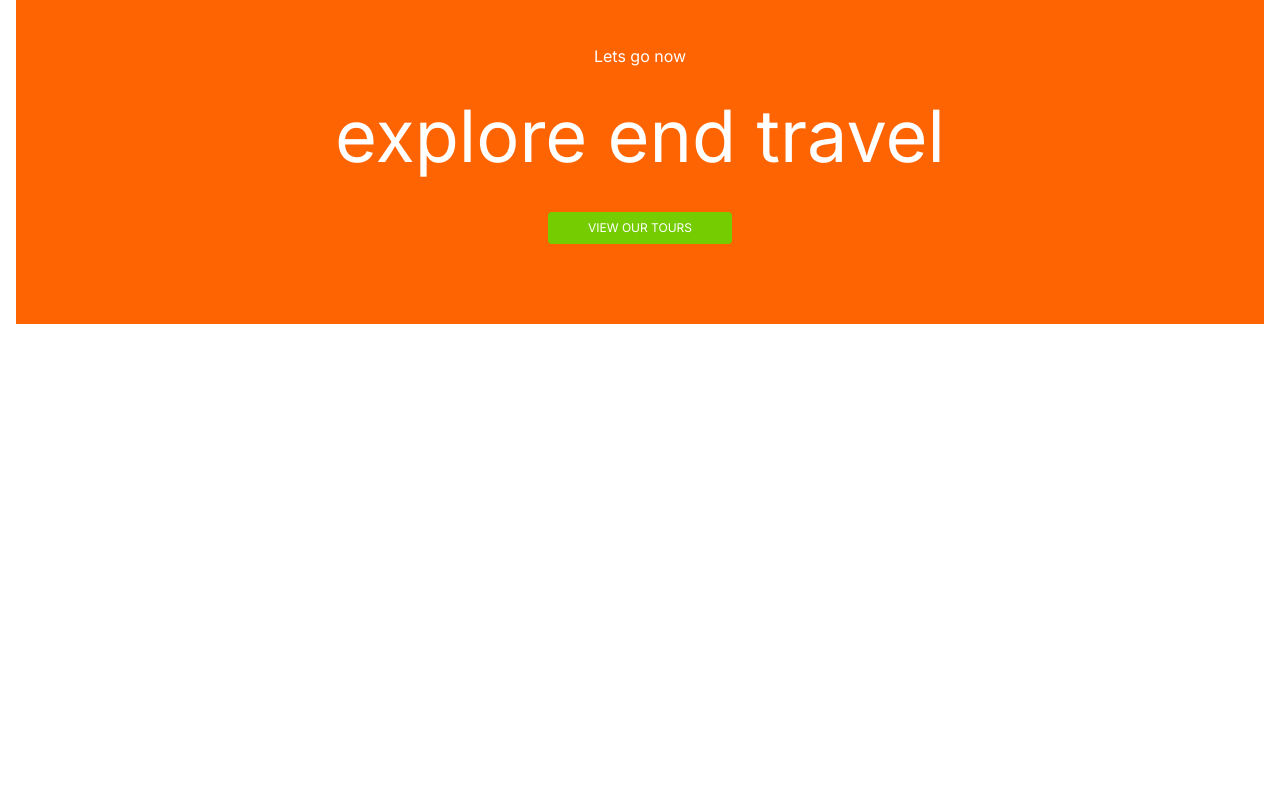
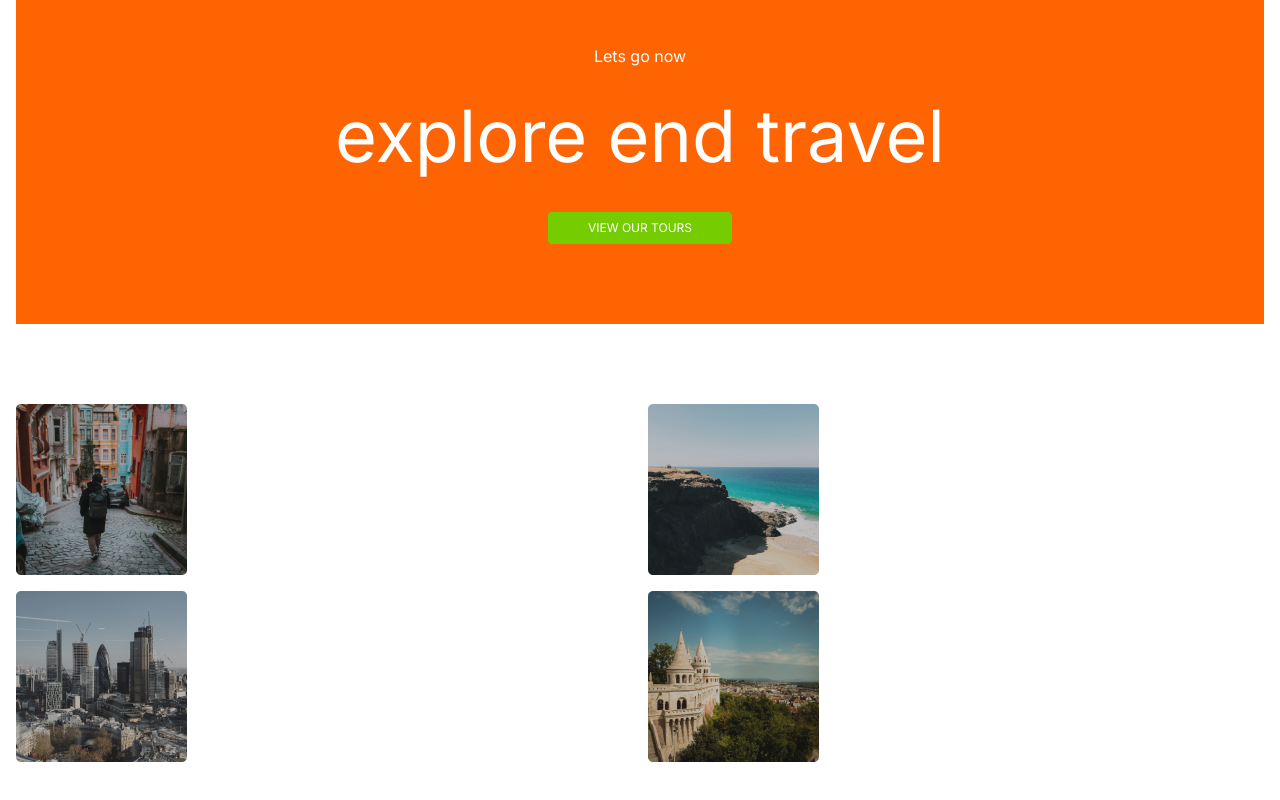
Before and after one commit to leandro160320/travel20241, a Next.js app: page / in a window 1280 px wide. Shown: the part 204-1004 px from the top of the page. Before the commit the page ends 800 px from the top, so only its background shows below. Built offline with nearby package versions, Linux system fonts and the light colour scheme.

Commit message:
feat: Section ok

```diff
--- a/app/components/Banner.tsx
+++ b/app/components/Banner.tsx
@@ -3,7 +3,7 @@ export default function Banner(){
 return(
         <div className="text-center text-white bg-[#FF6403] py-20 mx-4">
                 <div className="mb-8">Lets go now</div>
-                <div className="text-7xl"> explore end travel</div>
+                <div className="text-7xl">explore end travel</div>
                     <button className="bg-[#74CC01] rounded px-10 py-2 text-xs mt-10">
                      VIEW OUR TOURS
                     </button>
--- a/app/components/Section.tsx
+++ b/app/components/Section.tsx
@@ -1,6 +1,13 @@
 
 export default function section(){
     return(
+        <div className="grid grid-cols-2 gap-4 mx-4 my-20">
 
+            <img src="/img/div.tour__card.png" alt="" />
+            <img src="/img/div.tour__card (1).png" alt="" />
+            <img src="/img/div.tour__card (2).png" alt="" />
+            <img src="/img/div.tour__card (3).png" alt="" />
+
+        </div>
     )
 }
--- a/app/page.tsx
+++ b/app/page.tsx
@@ -1,12 +1,14 @@
 import Image from "next/image";
 import Header from "./components/Header";
 import Banner from "./components/Banner";
+import Section from "./components/Section";
 
 export default function Home() {
   return (
     <div>
        <Header/>
        <Banner/>
+       <Section/>
     </div>
 
 
```
